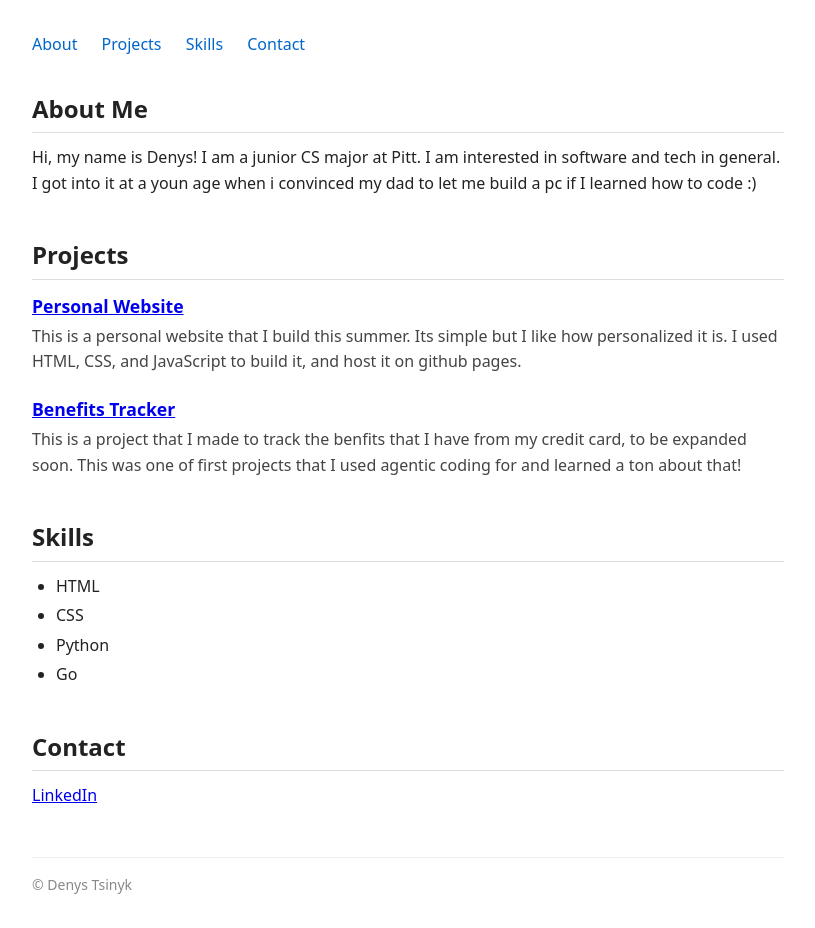
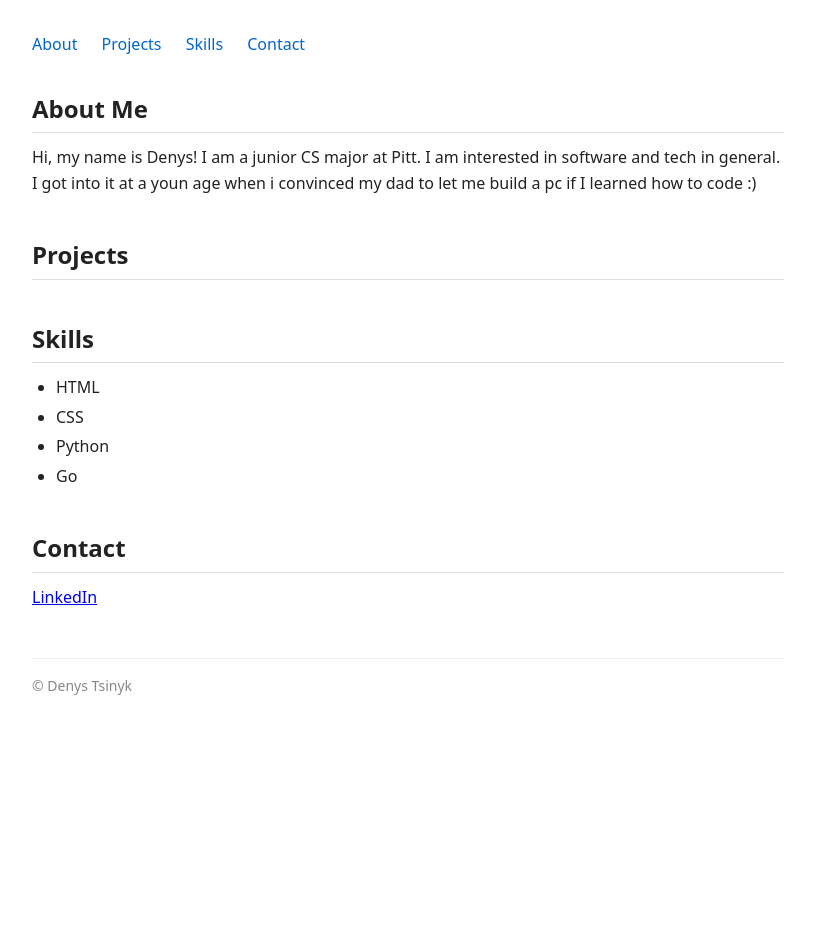
Before and after one commit to denystsinyk/det82, a plain HTML site: page index.html in a window 1280 px wide. Shown: the whole page, without its empty margins (232-1047 px from the left). After the commit the page ends 800 px from the top, so only its background shows below. Drawn offline with Linux system fonts and the light colour scheme.

Commit message:
regression

```diff
--- a/index.html
+++ b/index.html
@@ -30,19 +30,7 @@
     <section id="projects">
       <h2>Projects</h2>
 
-      <div class="project">
-        <h3><a href="https://github.com/denystsinyk/personal-website ">Personal Website</a></h3>
-        <p>This is a personal website that I build this summer. Its simple but I like how personalized it is.
-          I used HTML, CSS, and JavaScript to build it, and host it on github pages.
-        </p>
-      </div>
 
-      <div class="project">
-        <h3><a href="https://github.com/denystsinyk/worthit">Benefits Tracker</a></h3>
-        <p>This is a project that I made to track the benfits that I have from my credit card, to be expanded soon. This was one of first projects
-          that I used agentic coding for and learned a ton about that!
-        </p>
-      </div>
 
     </section>
 
```
